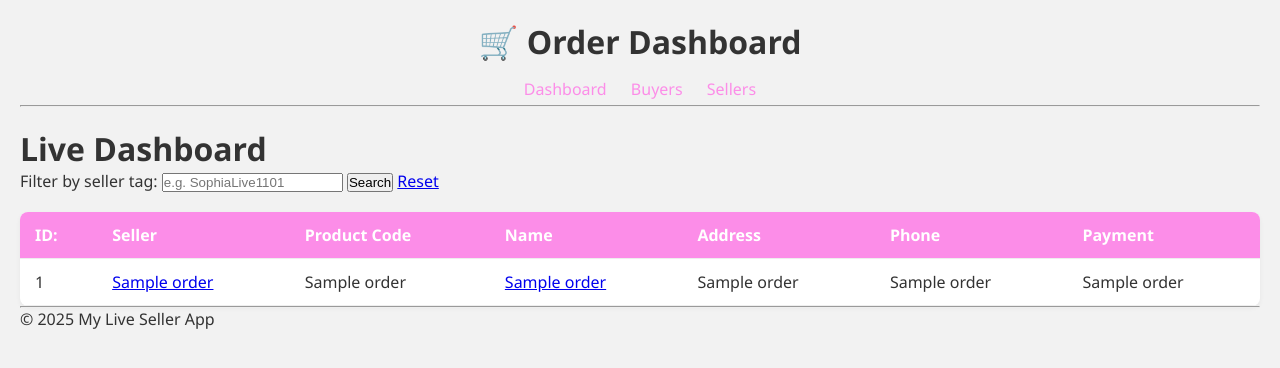
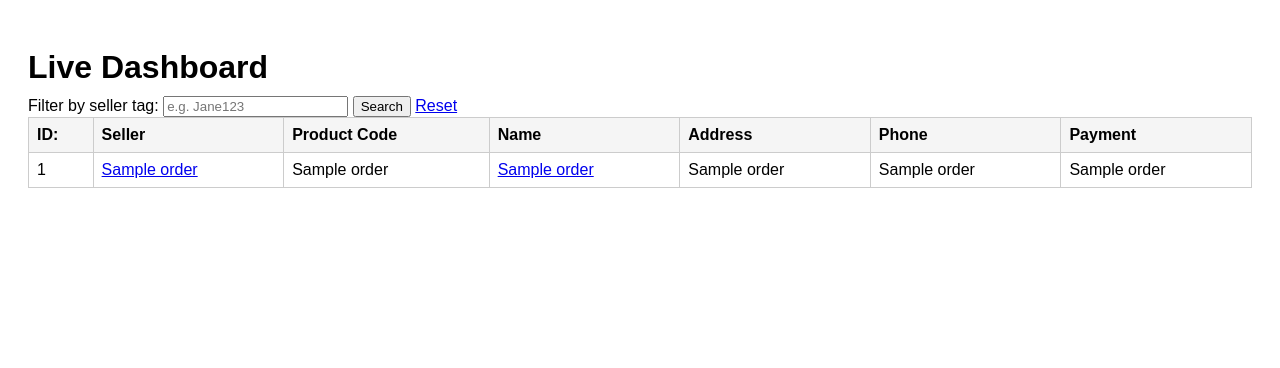
Before and after one commit to Verna-11/msgbot-app, a Flask app: page / in a window 1280 px wide. Shown: the top 368 px of the page. Run offline with Flask 3, Linux system fonts and the light colour scheme; a database or web service that is not in the repository returns one stand-in record (values such as "Sample title"); some libraries are stand-ins or nearby versions.

Commit message:
rollback dashboard

```diff
--- a/templates/dashboard.html
+++ b/templates/dashboard.html
@@ -1,12 +1,20 @@
-{% extends "layout.html" %}
-{% block title %}Buyers Summary{% endblock %}
-
-{% block content %}
+<!DOCTYPE html>
+<html>
+<head>
+  <title>Live Seller Dashboard</title>
+  <style>
+    body { font-family: sans-serif; padding: 20px; }
+    h1 { margin-bottom: 10px; }
+    table { border-collapse: collapse; width: 100%; }
+    th, td { padding: 8px; border: 1px solid #ccc; text-align: left; }
+    th { background-color: #f5f5f5; }
+  </style>
+</head>
 <body>
   <h1>Live Dashboard</h1>
   <form method="get">
     <label>Filter by seller tag:</label>
-    <input name="seller" placeholder="e.g. SophiaLive1101" value="{{ seller or '' }}">
+    <input name="seller" placeholder="e.g. Jane123" value="{{ seller or '' }}">
     <button type="submit">Search</button>
     <a href="/">Reset</a>
   </form>
@@ -34,5 +42,4 @@
     {% endfor %}
   </table>
 </body>
-{% endblock %}
 </html>
```
